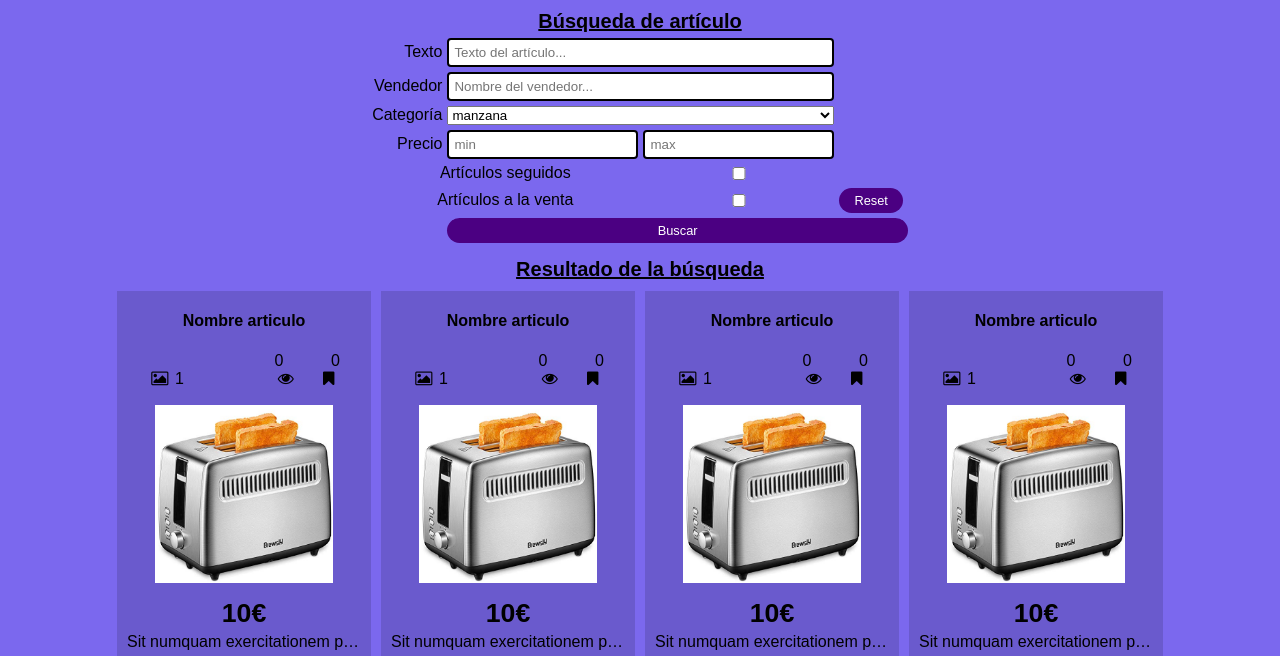
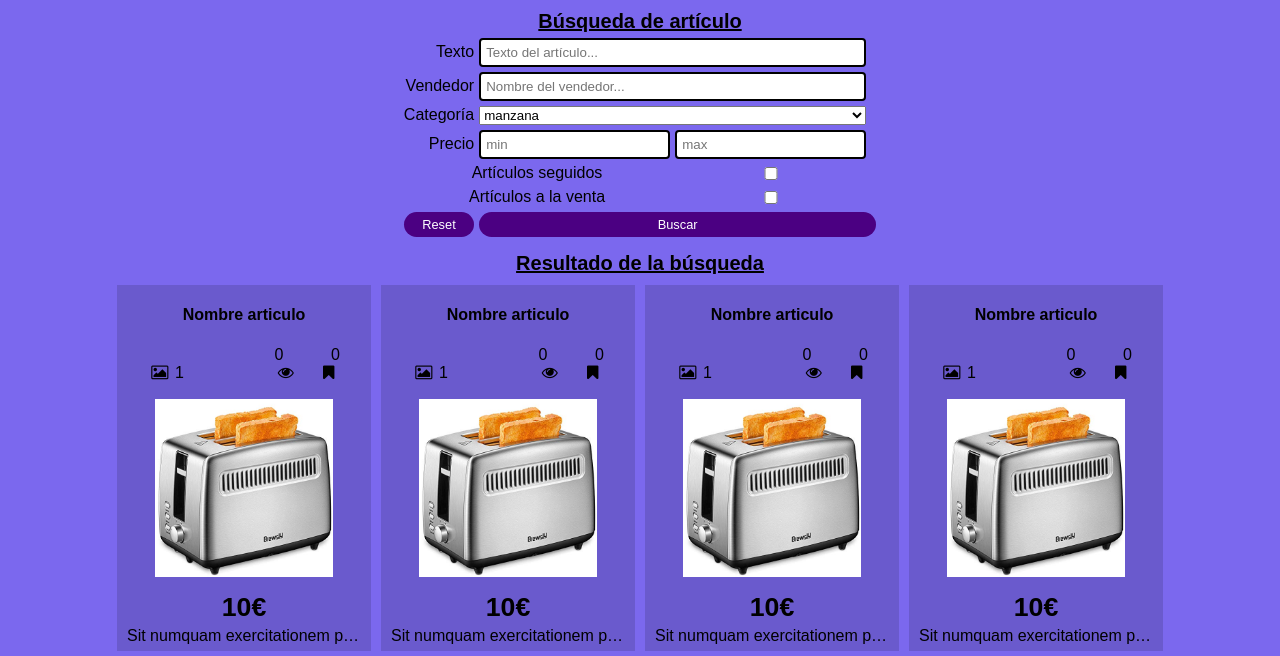
Before and after one commit to edugomez102/pcw_practicas, a PHP site: page /buscar.html in a window 1280 px wide. Shown: the part 289-945 px from the top of the page. Run offline with PHP 8.4, Linux system fonts and the light colour scheme.

Commit message:
fallaba el boton del reset despues del merge

```diff
--- a/css/buscar.css
+++ b/css/buscar.css
@@ -52,6 +52,10 @@ section>form>input[type="number"]{
 	/* background-color: blue; */
 	width: 100%;
 }
+section>form>input[type="reset"]{
+	grid-row: 7;
+	grid-column-start: 1;
+}
 section>form>input[type="submit"]{
 	grid-row: 7;
 	grid-column-start: 2;
```
